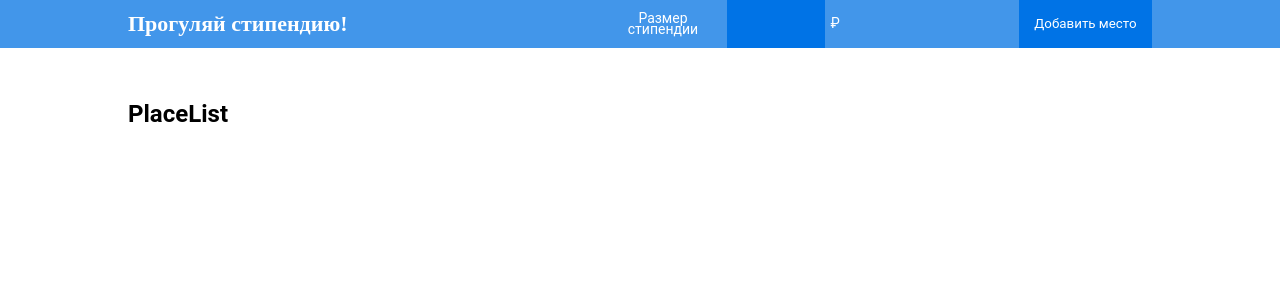
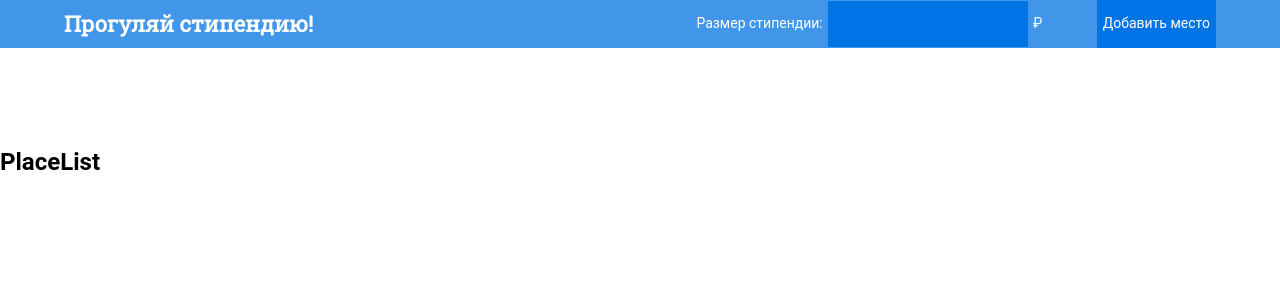
Before and after one commit to DVShanina/skipscholarship.github.io, a React (Create React App) app: page / in a window 1280 px wide. Shown: the top 300 px of the page. Built offline with nearby package versions, Linux system fonts and the light colour scheme.

Commit message:
variables, colors and other

```diff
--- a/src/components/Header/Header.jsx
+++ b/src/components/Header/Header.jsx
@@ -1,6 +1,6 @@
 import React from "react";
 import { Link } from "react-router-dom";
-import "./Header.scss"
+import "./Header.scss";
 
 export default function Header() {
     return (
@@ -9,9 +9,9 @@ export default function Header() {
                 <Link to ="/">Прогуляй стипендию!</Link>
             </div>
             <form className="header__form">
-                <label className="header__form__lable" for="header__form__input" >Размер стипендии </label>
+                <label className="header__form__lable" for="header__form__input" >Размер стипендии: </label>
                 <input className="header__form__input" type="text" name="header__form__input" />
-                <p className="header__form__lable">₽</p>
+                <span className="header__form__lable">₽</span>
             </form>
             <button className="header__button"> Добавить место </button>
         </header>
--- a/src/components/Header/Header.scss
+++ b/src/components/Header/Header.scss
@@ -1,24 +1,16 @@
-$text-align: center;
-$color-button: #0073E6;
-$color-text: #FFFFFF;
-$second-font:'Roboto Slab';
-$line-height: 80%;
-$strong: 700;
-$normal: 400;
-$h1-size: 22px;
-$text-size: 14px;
+
+@import "/src/scss/variables.scss";
+@import "/src/scss/colors.scss";
 
 .header {
     color: $color-text;
-    position: absolute;
-    width: 80vw;
+    width: 100vw;
     height: 48px;
     left: 0px;
     top: 0px;
-    background: #4296EA;
-    padding: 0 10% 0 10%;
+    background: $color-light-blue;
     display: flex;
-    justify-content: space-between;
+    justify-content:end;
     align-items: center;
     gap: 2px;
     &__link {
@@ -26,7 +18,8 @@ $text-size: 14px;
         font-weight: $strong;
         font-size: $h1-size;
         line-height: $line-height;
-        width: 28%;
+        margin-right: auto;
+        margin-left: 5%;
         min-width: 100px;
         }
     &__form {
@@ -36,11 +29,12 @@ $text-size: 14px;
         line-height: $line-height;
         display: flex;
         align-items: center;
-        width: 24%;
+        justify-content: center;
+        margin-left: 20px;
         min-width: 140px;
-        padding-left: 10px;
+        gap: 5px;
         &__input {
-            background: $color-button;
+            background: $color-blue;
             font-family: $second-font;
             color: $color-text;
             font-weight: $strong;
@@ -49,20 +43,20 @@ $text-size: 14px;
             border-style: none;
             width: 40%;
             height: 46px;
+            padding: 0 10px 0 10px;
             }
-        &__lable{
-            padding: 0 5px 0 5px;
-        }
         }
     &__button {
         font-weight: $normal;
-        background: $color-button;
+        background: $color-blue;
         line-height: $line-height;
         text-align: $text-align;
         color: $color-text;
-        width: 13%;
+        font-size: $text-size;
+        margin-right: 5%;
         height: 48px;
         border-style: none;
         min-width: 65px;
+        cursor: pointer;
         }
     }
--- a/src/pages/NotFound.jsx
+++ b/src/pages/NotFound.jsx
@@ -5,7 +5,7 @@ import { Link } from "react-router-dom";
     return  (
   <div>
   <h2>NotFound</h2>
-  <Link to ="/" className="NotFound">Вернуть на главную</Link>
+  <Link to ="/" className="NotFound">Вернуться на главную</Link>
   </div>
     )
   }
--- a/src/scss/base.scss
+++ b/src/scss/base.scss
@@ -1,7 +1,6 @@
 $main-font: 'Roboto';
 
 body {
-  padding: 0 10% 0 10%;
   margin: 0;
   font-family: $main-font;
   -webkit-font-smoothing: antialiased;
@@ -23,7 +22,7 @@ a {
 }
 
 input:focus {
-  outline: 1px solid black;
+  outline:0px;
 }
 
 button {
--- /dev/null
+++ b/src/scss/colors.scss
@@ -0,0 +1,3 @@
+$color-blue: #0073E6;
+$color-text: #FFFFFF;
+$color-light-blue: #4296EA;
--- /dev/null
+++ b/src/scss/variables.scss
@@ -0,0 +1,9 @@
+@import url('https://fonts.googleapis.com/css2? family= Roboto+Slab & display=swap');
+
+$text-align: center;
+$second-font:'Roboto Slab';
+$line-height: 80%;
+$strong: 700;
+$normal: 400;
+$h1-size: 22px;
+$text-size: 14px;
```
